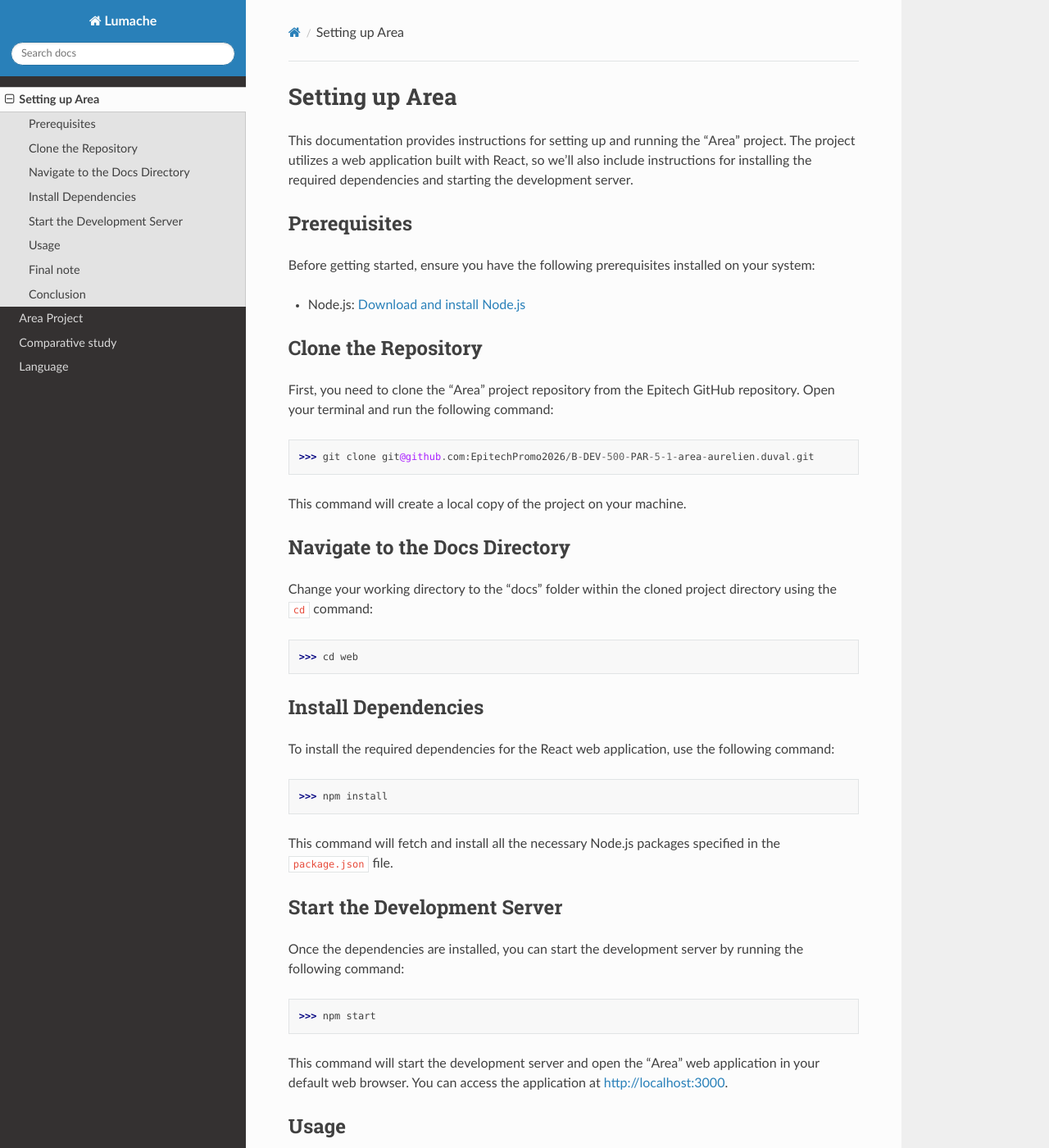
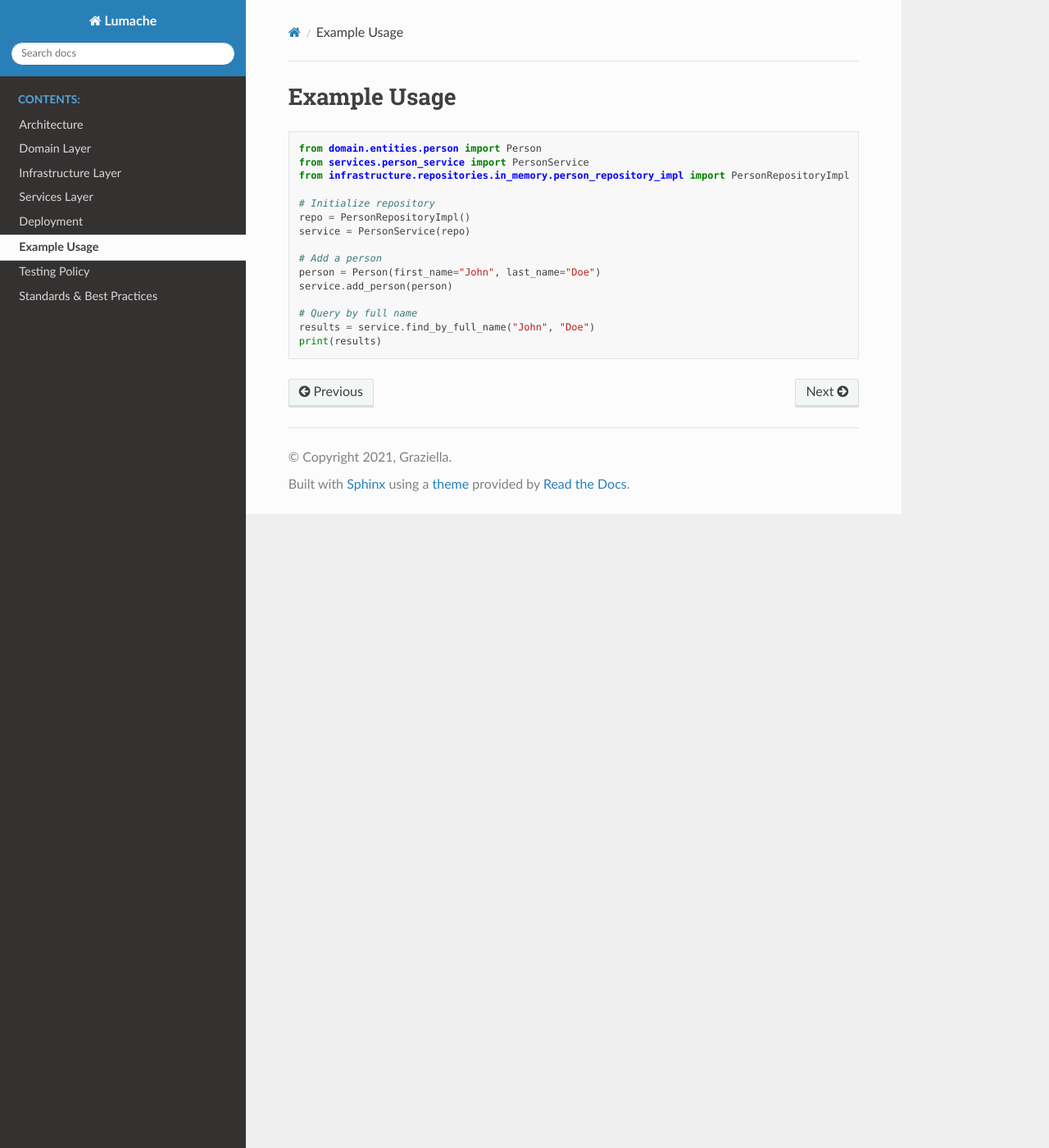
Before and after one commit to sabry134/legacy-project, a Sphinx documentation site: the page built from docs/source/usage.rst, in a window 1280 px wide and 1400 px high. Shown: the whole window at 82% size. Built offline with Sphinx 7.4.7 and the Read the Docs theme 3.1.0, drawn with Linux system fonts in a browser that asks for light colours; some of the changed text lies outside the part shown.

Commit message:
[ADD] docs

```diff
--- a/docs/source/api.rst
+++ /dev/null
@@ -1,87 +0,0 @@
-==============
-Area Project
-==============
-
-Welcome to the documentation for the "Area" project! Area is a versatile automation platform that allows you to create actions, reactions, and triggers to automate various tasks similar to Zapier. This guide will walk you through the deployment of the "Area" project and explain how to create and trigger workflows.
-
-Deployment
-----------
-
-To deploy the "Area" project, follow these steps:
-
-1. **Clone the Repository**:
-
-   .. code-block:: bash
-
-      git clone git@github.com:EpitechPromo2026/B-DEV-500-PAR-5-1-area-aurelien.duval.git
-
-
-2. **Configure Environment Variables**:
-
-   Create a `.env` file in the project's root directory and configure the necessary environment variables. Here's an example:
-
-   .. code-block:: plaintext
-
-      SERVER_PORT=8080
-      CLIENT_PORT=8081
-      POSTGRES_PORT=5432
-
-
-      PGHOST="db"
-      POSTGRES_USER="postgres"
-      POSTGRES_PASSWORD="postgres"
-      POSTGRES_DB="areaapi_dev"
-
-
-3. **Run the Server**:
-
-   .. code-block:: bash
-
-      ./start.sh
-
-It should now be up and running!
-
-Creating an Action
-------------------
-
-Actions in "Area" are the tasks you want to perform when a trigger condition is met. To create an action:
-
-1. Log in to the "Area" web interface.
-
-2. Navigate to the **Create** section.
-
-3. Click on the **Add** button from "Select actions".
-
-4. Provide a name for your action, select the type of action you want to create , and configure the specific settings for that action type.
-
-5. Save the action.
-
-Creating a Reaction
---------------------
-
-Reactions in "Area" are the tasks you want to perform when an action is triggered. To create a reaction:
-
-1. Log in to the "Area" web interface.
-
-2. Navigate to the **Create** section.
-
-3. Click on the **Add** button from "Select reactions".
-
-4. Provide a name for your reaction, select the type of action you want to create , and configure the specific settings for that reaction type.
-
-5. Save the action.
-
-Triggering a Workflow
-----------------------
-
-To trigger a workflow in "Area," you'll need to set up a trigger condition that, when met, initiates the action and subsequently the reaction.
-
-1. Log in to the "Area" web interface.
-
-2. Swipe the button for "Connect".
-
-3. That's it, your area is triggered
-
-Now, whenever the trigger conditions are met, the specified action will be executed, followed by the reaction you've defined.
-
-That's it! You've successfully deployed the "Area" project and created a workflow with actions, reactions, and triggers. You can now automate various tasks and streamline your workflows. For more advanced configuration and options, refer to the rest of the documentation.
--- a/docs/source/usage.rst
+++ b/docs/source/usage.rst
@@ -1,68 +1,20 @@
-=====================
-Setting up Area
-=====================
+Example Usage
+=============
 
-This documentation provides instructions for setting up and running the "Area" project. The project utilizes a web application built with React, so we'll also include instructions for installing the required dependencies and starting the development server.
+.. code-block:: python
 
-Prerequisites
--------------
+    from domain.entities.person import Person
+    from services.person_service import PersonService
+    from infrastructure.repositories.in_memory.person_repository_impl import PersonRepositoryImpl
 
-Before getting started, ensure you have the following prerequisites installed on your system:
+    # Initialize repository
+    repo = PersonRepositoryImpl()
+    service = PersonService(repo)
 
-- Node.js: `Download and install Node.js <https://nodejs.org/>`_
+    # Add a person
+    person = Person(first_name="John", last_name="Doe")
+    service.add_person(person)
 
-Clone the Repository
----------------------
-
-First, you need to clone the "Area" project repository from the Epitech GitHub repository. Open your terminal and run the following command::
-
-
->>> git clone git@github.com:EpitechPromo2026/B-DEV-500-PAR-5-1-area-aurelien.duval.git
-
-This command will create a local copy of the project on your machine.
-
-Navigate to the Docs Directory
--------------------------------
-
-Change your working directory to the "docs" folder within the cloned project directory using the ``cd`` command::
-
->>> cd web
-
-
-Install Dependencies
----------------------
-
-To install the required dependencies for the React web application, use the following command::
-
->>> npm install
-
-This command will fetch and install all the necessary Node.js packages specified in the ``package.json`` file.
-
-Start the Development Server
-------------------------------
-
-Once the dependencies are installed, you can start the development server by running the following command::
-
->>> npm start
-
-
-This command will start the development server and open the "Area" web application in your default web browser. You can access the application at http://localhost:3000.
-
-Usage
------
-
-You can now use the "Area" web application to perform various tasks and actions as per the project's requirements.
-
-Final note
-----------
-
-.. note::
-
-   In order to learn more about the design and the technical documentation, please take a look at the remaining pages.
-
-Conclusion
-----------
-
-You have successfully set up and started the "Area" Epitech project on your local machine. You can now begin working on the project, explore its features, and make any necessary modifications or improvements.
-
-For more information and details about the project, please refer to the project's official documentation and resources.
+    # Query by full name
+    results = service.find_by_full_name("John", "Doe")
+    print(results)
```
Also changed, not shown: docs/source/architecture.rst (added, +21 -0 lines), docs/source/deployment.rst (added, +20 -0 lines), docs/source/domain.rst (added, +38 -0 lines), docs/source/index.rst (+13 -41 lines), docs/source/infrastructure.rst (added, +17 -0 lines), docs/source/language.rst (deleted, +0 -79 lines), docs/source/services.rst (added, +13 -0 lines), docs/source/standards.rst (added, +8 -0 lines), docs/source/technology.rst (deleted, +0 -21 lines), docs/source/testing.rst (added, +13 -0 lines).
